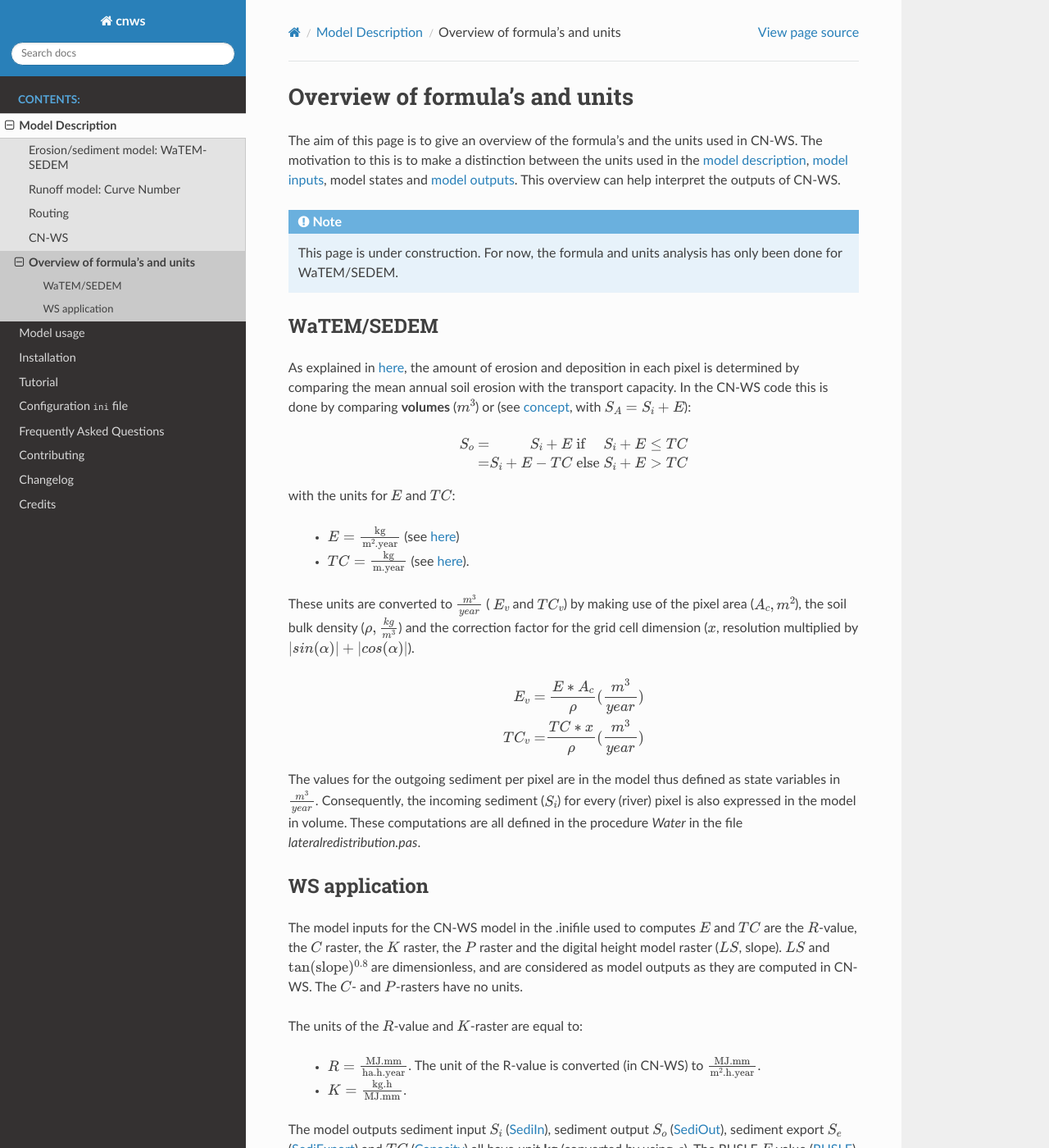
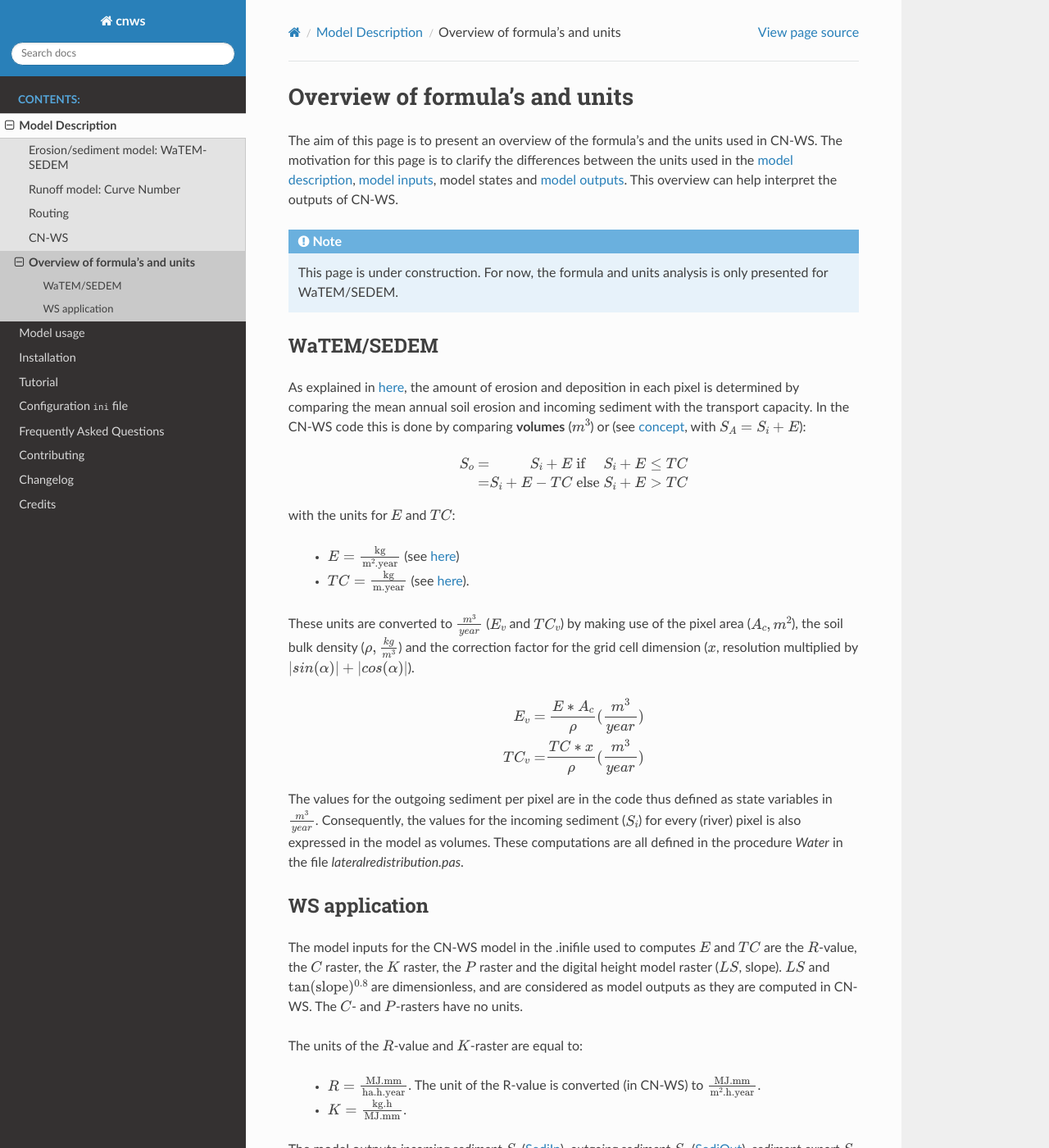
Before and after one commit to watem-sedem/watem-sedem, a Sphinx documentation site: the page built from docs/formulas-units.rst, in a window 1280 px wide and 1400 px high. Shown: the whole window at 82% size. Built offline with Sphinx 7.4.7 and the Read the Docs theme 2.0.0, drawn with Linux system fonts in a browser that asks for light colours; some of the changed text lies outside the part shown.

Commit message:
remove typos

```diff
--- a/docs/formulas-units.rst
+++ b/docs/formulas-units.rst
@@ -5,24 +5,24 @@
 Overview of formula's and units
 ###############################
 
-The aim of this page is to give an overview of the formula's and the units
-used in CN-WS. The motivation to this is to make a distinction between the
-units used in the :ref:`model description<modeldescription>`,
-:ref:`model inputs<modelinput>`, model states and
-:ref:`model outputs<modeloutput>`. This overview can help interpret the
-outputs of CN-WS.
+The aim of this page is to present an overview of the formula's and the units
+used in CN-WS. The motivation for this page is to clarify the differences
+between the units used in the :ref:`model description<modeldescription>`,
+:ref:`model inputs<modelinput>`, model states and :ref:`model
+outputs<modeloutput>`. This overview can help interpret the outputs of CN-WS.
 
 .. note::
     This page is under construction. For now, the formula and units analysis
-    has only been done for WaTEM/SEDEM.
+    is only presented for WaTEM/SEDEM.
 
 WaTEM/SEDEM
 ===========
 
 As explained in :ref:`here <WS>`, the amount of erosion and deposition in each
-pixel is determined by comparing the mean annual soil erosion with the
-transport capacity. In the CN-WS code this is done by comparing **volumes**
-(:math:`m^3`) or (see :ref:`concept <Concept>`, with :math:`S_A =S_i+E`):
+pixel is determined by comparing the mean annual soil erosion and incoming
+sediment with the transport capacity. In the CN-WS code this is done by
+comparing **volumes** (:math:`m^3`) or (see :ref:`concept <Concept>`, with
+:math:`S_A =S_i+E`):
 
 .. math::
     S_o & = & S_i+E & \text{ if } & S_i+E≤TC \\
@@ -33,7 +33,7 @@
  - :math:`E = \frac{\text{kg}}{\text{m}^{2}.\text{year}}` (see :ref:`here<rusle>`)
  - :math:`TC = \frac{\text{kg}}{\text{m.year}}` (see :ref:`here <TC>`).
 
-These units are converted to :math:`\frac{m^3}{year}` ( :math:`E_v` and
+These units are converted to :math:`\frac{m^3}{year}` (:math:`E_v` and
 :math:`TC_v`) by making use of the pixel area (:math:`A_c, m^2`), the soil
 bulk density (:math:`\rho, \frac{kg}{m^3}`) and the correction factor for
 the grid cell dimension (:math:`x`, resolution multiplied by :math:`|sin
@@ -43,11 +43,11 @@
     E_v & = & \frac{E * A_c}{\rho} (\frac{m^3}{year})\\
     TC_v  & = & \frac{TC * x}{\rho} (\frac{m^3}{year})
 
-The values for the outgoing sediment per pixel are in the model thus defined
-as state variables in :math:`\frac{m^3}{year}`. Consequently, the incoming
-sediment (:math:`S_i`) for every (river) pixel is also expressed in the
-model in volume. These computations are all defined in the procedure `Water`
-in the file `lateralredistribution.pas`.
+The values for the outgoing sediment per pixel are in the code thus defined
+as state variables in :math:`\frac{m^3}{year}`. Consequently, the
+values for the incoming sediment (:math:`S_i`) for every (river) pixel is
+also expressed in the model as volumes. These computations are all defined in
+the procedure `Water` in the file `lateralredistribution.pas`.
 
 WS application
 ================
@@ -63,14 +63,15 @@
  - :math:`R = \frac{\text{MJ.mm}}{\text{ha}.\text{h.year}}`. The unit of the R-value is converted (in CN-WS) to :math:`\frac{\text{MJ.mm}}{\text{m}^2.\text{h.year}}`.
  - :math:`K = \frac{\text{kg.h}}{\text{MJ.mm}}`.
 
-The model outputs sediment input :math:`S_i` (:ref:`SediIn <sediinrst>`),
-sediment output :math:`S_o` (:ref:`SediOut <sedioutrst>`), sediment
-export :math:`S_e` (:ref:`SediExport <sediexportrst>`) and :math:`TC`
+The model outputs `incoming sediment` :math:`S_i` (:ref:`SediIn
+<sediinrst>`), `outgoing sediment` :math:`S_o` (:ref:`SediOut
+<sedioutrst>`), `sediment export` :math:`S_e` (:ref:`SediExport
+<sediexportrst>`) and `transport capacity` :math:`TC`
 (:ref:`Capacity <capacityrst>`) all have unit **kg** (converted by using
-:math:`\rho`). The RUSLE :math:`E` value (:ref:`RUSLE <ruslerst>`) is
-expressed in :math:`\frac{\text{kg}}{\text{m}^2}`!
+:math:`\rho`). The model output RUSLE :math:`E` value (:ref:`RUSLE
+<ruslerst>`) is expressed in :math:`\frac{\text{kg}}{\text{m}^2}`!
 
-In the table below the units of import input and output valeus/rasters are
+In the table below the units of import input and output values/rasters are
 listed.
 
 .. csv-table::
```
